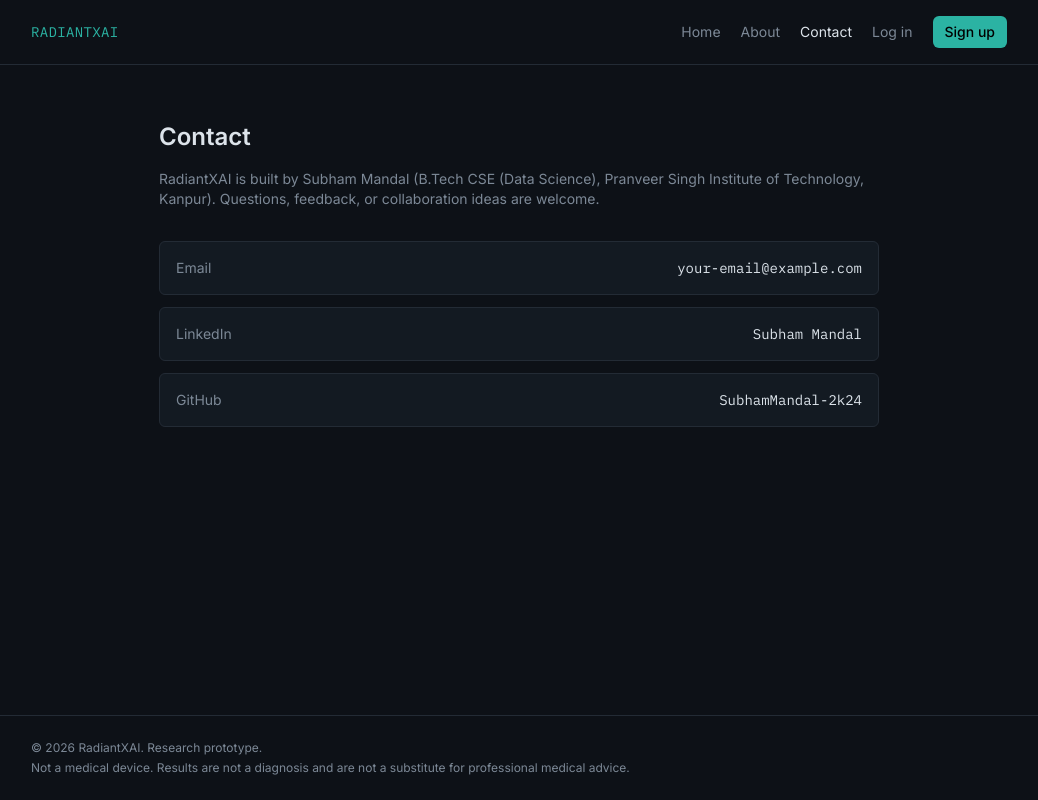
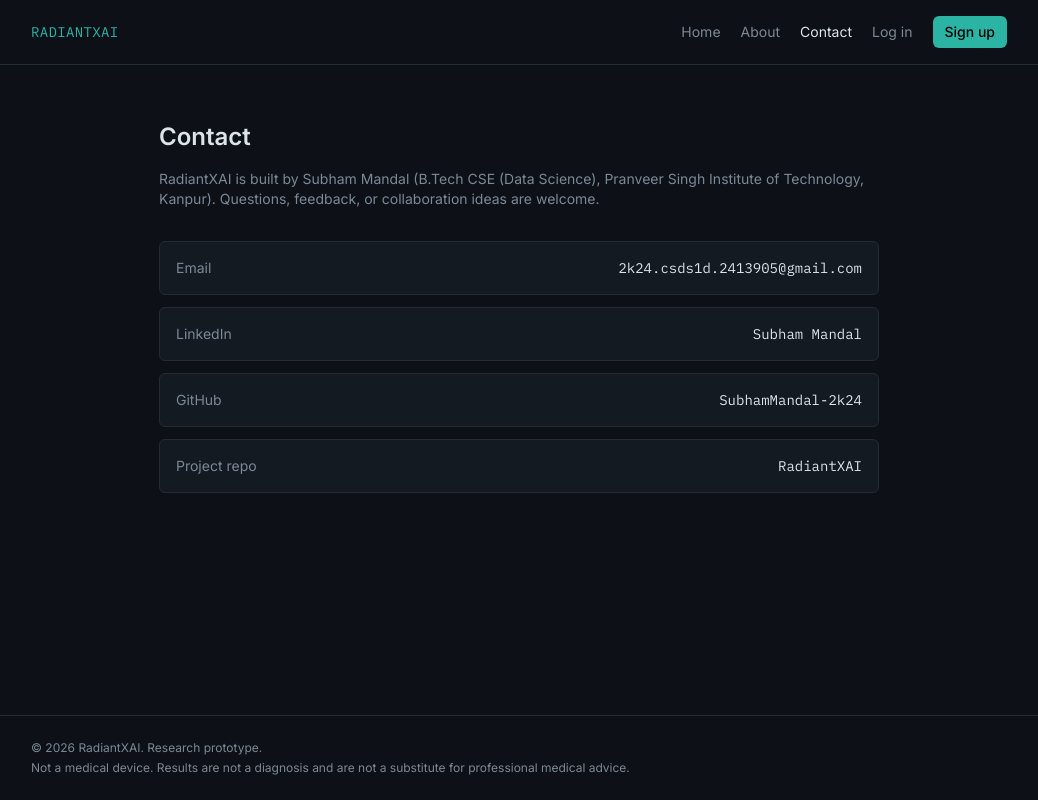
Before and after one commit to SubhamMandal-2k24/RadiantXAI, a React (Vite) app in the folder frontend/: page /contact in a window 1280 px wide. Shown: the whole page, without its empty margins (121-1159 px from the left). Built offline with nearby package versions, Linux system fonts and the light colour scheme; no server answers.

Commit message:
Add real contact email and project repo link to contact page

```diff
--- a/frontend/src/config/site.ts
+++ b/frontend/src/config/site.ts
@@ -2,7 +2,8 @@
   name: "RadiantXAI",
   author: "Subham Mandal",
   affiliation: "B.Tech CSE (Data Science), Pranveer Singh Institute of Technology, Kanpur",
-  email: "your-email@example.com", // TODO: replace with your real email
+  email: "2k24.csds1d.2413905@gmail.com",
   linkedin: "https://www.linkedin.com/in/subham-mandal-215383343",
   github: "https://github.com/SubhamMandal-2k24",
+  repo: "https://github.com/SubhamMandal-2k24/RadiantXAI",
 } as const;
--- a/frontend/src/pages/ContactPage.tsx
+++ b/frontend/src/pages/ContactPage.tsx
@@ -4,6 +4,7 @@
   { label: "Email", value: SITE.email, href: `mailto:${SITE.email}` },
   { label: "LinkedIn", value: "Subham Mandal", href: SITE.linkedin },
   { label: "GitHub", value: "SubhamMandal-2k24", href: SITE.github },
+  { label: "Project repo", value: "RadiantXAI", href: SITE.repo },
 ];
 
 export function ContactPage() {
```
